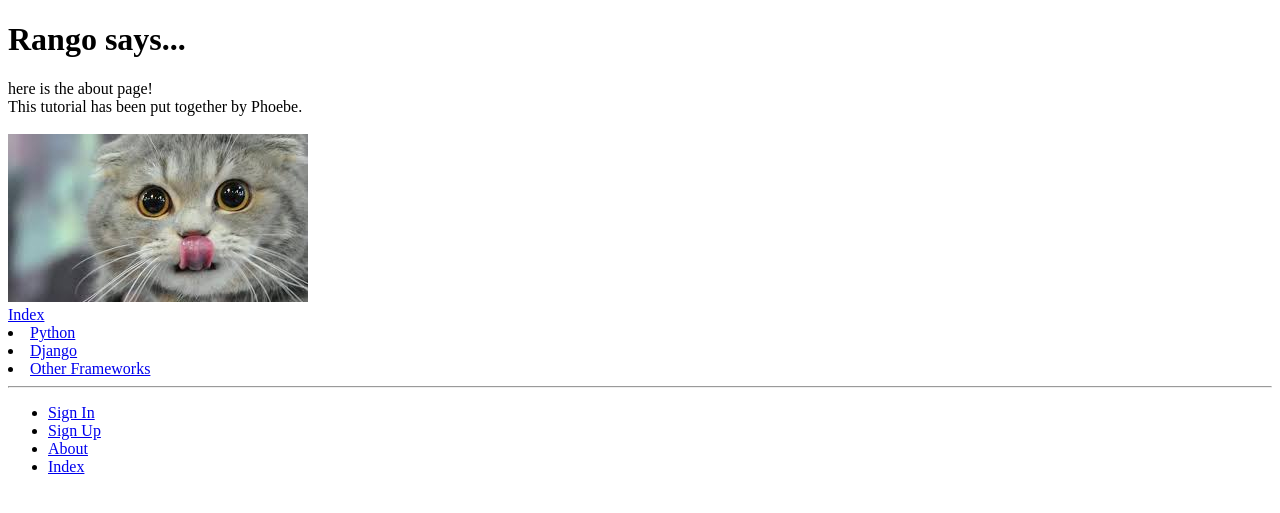
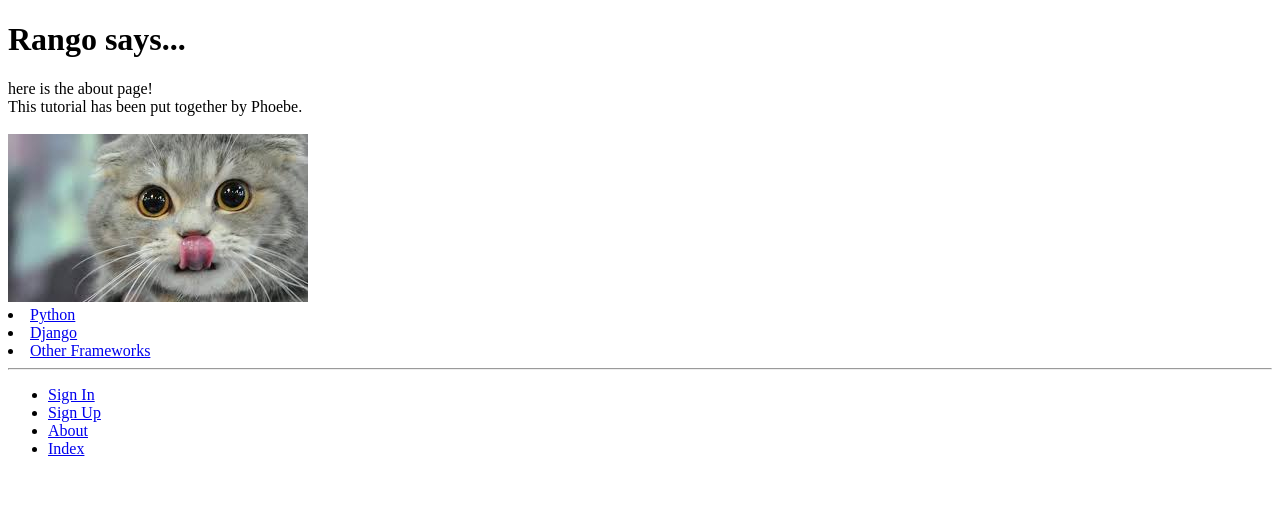
Before and after one commit to phoebe-q/tango_with_django_project, a Django app: page /about/ in a window 1280 px wide. Shown: the top 513 px of the page. Run offline with Django 3.2, Linux system fonts and the light colour scheme; data comes from the database, SQL or seed files in the repository.

```diff
--- a/templates/rango/about.html
+++ b/templates/rango/about.html
@@ -17,7 +17,5 @@
         <div>
             <img src="{{MEDIA_URL}}cat.jpg"
                  alt = "Picture of a Cat" /><br/>
-            <a href="/rango/">Index</a><br/>
-
         </div>
 {% endblock %}
```
